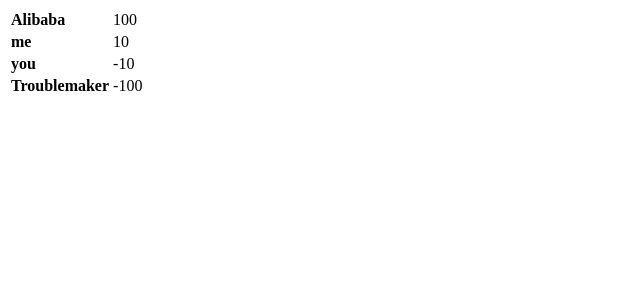
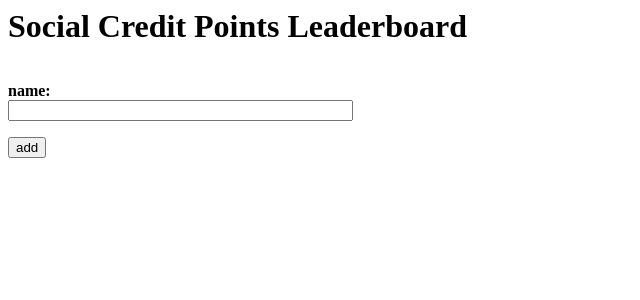
Before and after one commit to kirillgrachoff/SocialBalance, a Flask app: page /info in a window 1280 px wide. Shown: the top 300 px of the page, without its empty margins (0-640 px from the left). Run offline with Flask 2, Linux system fonts and the light colour scheme.

Commit message:
basic functional

```diff
--- a/src/actions.py
+++ b/src/actions.py
@@ -1,24 +1,37 @@
 from flask import render_template
 import random
-
-def list_of_commands():
-    return render_template('command_list.html')
-
-def add_person(name):
-    # TODO database connection
-    pass
-
-def get_score(name):
-    # TODO database connection
-    return random.randint(-100, 100)
 
 class Person:
     def __init__(self, name, score):
         self.name = name
         self.score = score
 
+database = []
+
+def list_of_commands():
+    return render_template('command_list.html')
+
+def add_person(name):
+    database.append(Person(name, 0))
+
+def get_score(name):
+    try:
+        for person in database:
+            if person.name == name:
+                return person.score
+        raise Exception("No such value")
+    except Exception:
+        return "there's no info about this person"
+
 def get_leaderboard():
     # returns list of Person
-    # TODO database connection
-    data = [Person('me', 10), Person('you', -10), Person('Alibaba', 100), Person('Troublemaker', -100)]
+    data = database
     return sorted(data, key=lambda person: person.score)[::-1]
+
+def increase_person(name, score):
+    try:
+        for i in range(len(database)):
+            if database[i].name == name:
+                database[i].score += int(score)
+    except Exception:
+        pass
--- /dev/null
+++ b/src/app.py
@@ -0,0 +1,49 @@
+from flask import Flask
+from flask import render_template
+from flask import redirect
+from flask import request
+import actions
+
+app = Flask(__name__)
+
+@app.route('/')
+def starting_page():
+    return actions.list_of_commands()
+
+@app.route('/info')
+def get_info():
+    data = actions.get_leaderboard()
+    return render_template('leaderboard.html', len=len(data), data=data)
+
+@app.route('/info/<name>')
+def get_info_name(name):
+    return render_template('person_info.html', name=name, score=actions.get_score(name))
+
+@app.route('/greet/')
+@app.route('/greet/<name>')
+def greet(name=None):
+    return render_template('greeting.html', name=name)
+
+@app.route('/add/<name>/<score>')
+def add_method(name=None, score=None):
+    if score == None:
+        actions.add_person(name)
+    else:
+        actions.increase_person(name, score)
+    return redirect('/info')
+
+@app.route('/add_person', methods=['POST'])
+def add_person():
+    name = request.form['newName']
+    actions.add_person(name)
+    return redirect('/info')
+
+@app.route('/increase/<name>', methods=['POST'])
+def increase(name):
+    actions.increase_person(name, 1)
+    return redirect('/info')
+
+@app.route('/decrease/<name>', methods=['POST'])
+def decrease(name):
+    actions.increase_person(name, -1)
+    return redirect('/info')
--- a/src/main.py
+++ /dev/null
@@ -1,28 +0,0 @@
-from flask import Flask
-from flask import render_template
-import actions
-
-app = Flask(__name__)
-
-@app.route('/')
-def starting_page():
-    return actions.list_of_commands()
-
-@app.route('/info')
-def get_info():
-    data = actions.get_leaderboard()
-    return render_template('leaderboard.html', len=len(data), data=data)
-
-@app.route('/info/<name>')
-def get_info_name(name):
-    return render_template('person_info.html', name=name, score=actions.get_score(name))
-
-@app.route('/greet/')
-@app.route('/greet/<name>')
-def greet(name=None):
-    return render_template('greeting.html', name=name)
-
-@app.route('/add/<name>')
-def add_person(name):
-    actions.add_person(name)
-    return render_template('added.html', name=name)
--- a/src/templates/command_list.html
+++ b/src/templates/command_list.html
@@ -4,5 +4,6 @@
     <li>greet/name - greet a person</li>
     <li>add/name - add a person</li>
     <li>add/name/score - add a score to person's balance</li>
-    <li>list - list persons and balances</li>
+    <li>info - list persons and balances</li>
 </ul>
+<h3><a href="/info">Leaderboard</a></h3>
--- a/src/templates/leaderboard.html
+++ b/src/templates/leaderboard.html
@@ -1,7 +1,38 @@
+<title>Leaderboard</title>
+
+<h1>Social Credit Points Leaderboard</h1>
+
 <table>
     {% for i in range(0, len) %}
     <tr>
-        <td><b>{{ data[i].name }}</b></td><td>{{ data[i].score }}</td>
+        <td>
+            <b>{{ i + 1 }}.</b>
+        </td>
+        <td>
+            <b>
+                <a href='/info/{{ data[i].name }}'>
+                    {{ data[i].name }}
+                </a>
+            </b>
+        </td>
+        <td>
+            {{ data[i].score }}
+        </td>
+        <td>
+            <form method="POST" action="/increase/{{ data[i].name }}"><input type="submit" name="inc" value="+1"></form>
+        </td>
+        <td>
+            <form method="POST" action="/decrease/{{ data[i].name }}"><input type="submit" name="inc" value="-1"></form>
+        </td>
     </tr>
     {% endfor %}
 </table>
+
+<form method="POST" action="{{ url_for('add_person') }}">
+    <p><b>name:</b><br>
+        <input type="text" size="40" name="newName">
+    </p>
+    <p>
+        <input type="submit" value="add">
+    </p>
+</form>
--- a/src/templates/person_info.html
+++ b/src/templates/person_info.html
@@ -1,5 +1,6 @@
+<title>{{ name }} personal information</title>
 <center>
     <h1>{{ name }}</h1>
-    is a person, who recieved <br>
+    is a person, who received <br>
     <b>{{ score }}</b> points!
 </center>
```
Also changed, not shown: src/debug.py (deleted).
